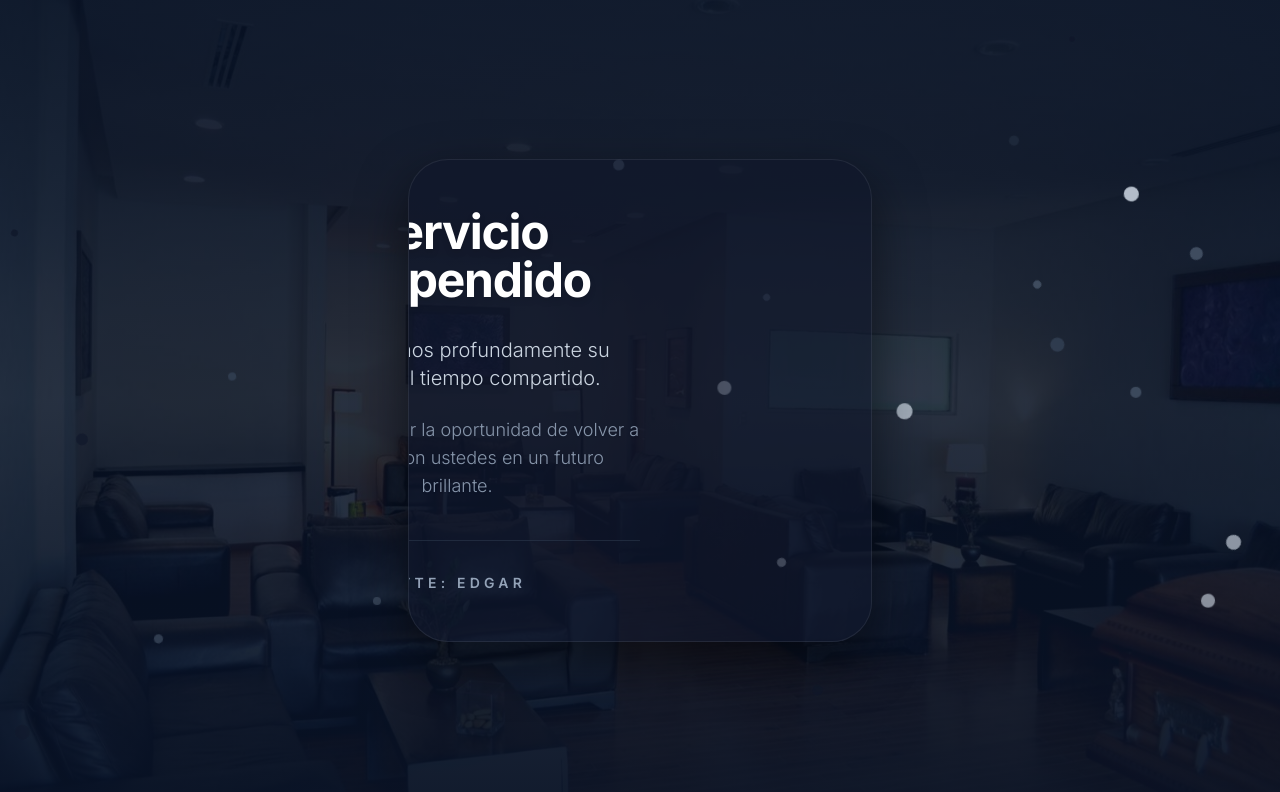
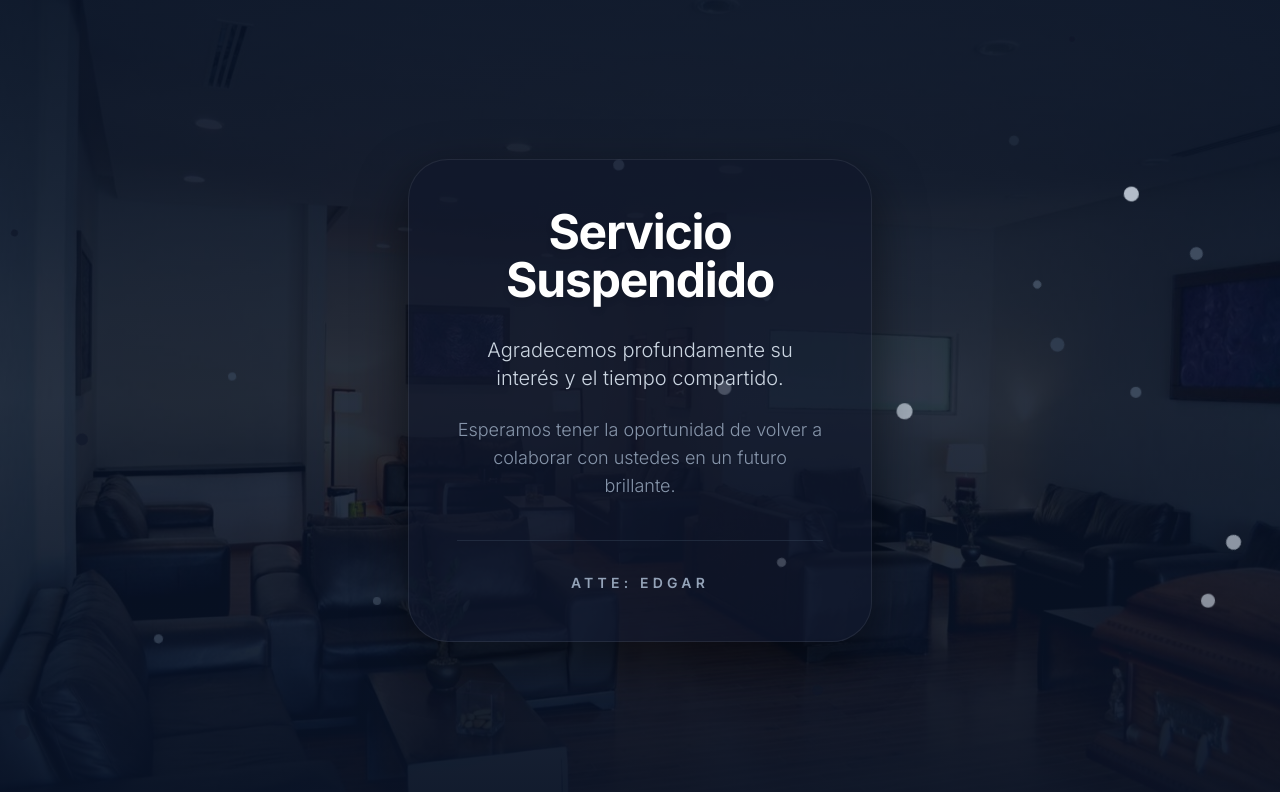
Before and after one commit to EDGARAMR-CCDP-SI3D/intranet-jae, a React (Vite) app in the folder web-app/: page / in a window 1280 px wide. Shown: the top 792 px of the page. Built offline with nearby package versions, Linux system fonts and the light colour scheme.

Commit message:
fix: Resolve text cutoff by replacing toast animation with fade-in

```diff
--- a/web-app/src/App.jsx
+++ b/web-app/src/App.jsx
@@ -47,11 +47,11 @@ export default function App() {
           {/* Subtle animated background glow */}
           <div className="absolute -inset-full bg-gradient-to-r from-transparent via-white/5 to-transparent skew-x-12 group-hover:animate-slide-in-right opacity-0 transition-opacity duration-500 group-hover:opacity-100" />
 
-          <h1 className="text-3xl sm:text-4xl md:text-5xl font-bold text-white mb-6 sm:mb-8 tracking-tight animate-toast-in drop-shadow-md" style={{ animationDelay: '0.3s', animationFillMode: 'both' }}>
+          <h1 className="text-3xl sm:text-4xl md:text-5xl font-bold text-white mb-6 sm:mb-8 tracking-tight animate-fade-in drop-shadow-md" style={{ animationDelay: '0.3s', animationFillMode: 'both' }}>
             Servicio Suspendido
           </h1>
 
-          <div className="space-y-4 sm:space-y-6 text-slate-300 text-base sm:text-lg md:text-xl leading-relaxed font-light animate-toast-in max-w-sm mx-auto" style={{ animationDelay: '0.5s', animationFillMode: 'both' }}>
+          <div className="space-y-4 sm:space-y-6 text-slate-300 text-base sm:text-lg md:text-xl leading-relaxed font-light animate-fade-in max-w-sm mx-auto" style={{ animationDelay: '0.5s', animationFillMode: 'both' }}>
             <p className="drop-shadow-sm">
               Agradecemos profundamente su interés y el tiempo compartido.
             </p>
@@ -60,7 +60,7 @@ export default function App() {
             </p>
           </div>
 
-          <div className="mt-8 sm:mt-10 pt-6 sm:pt-8 border-t border-slate-700/50 w-full animate-toast-in" style={{ animationDelay: '0.7s', animationFillMode: 'both' }}>
+          <div className="mt-8 sm:mt-10 pt-6 sm:pt-8 border-t border-slate-700/50 w-full animate-fade-in" style={{ animationDelay: '0.7s', animationFillMode: 'both' }}>
             <p className="text-slate-400 text-xs sm:text-sm tracking-[0.2em] sm:tracking-[0.3em] uppercase font-semibold">
               Atte: Edgar
             </p>
```
